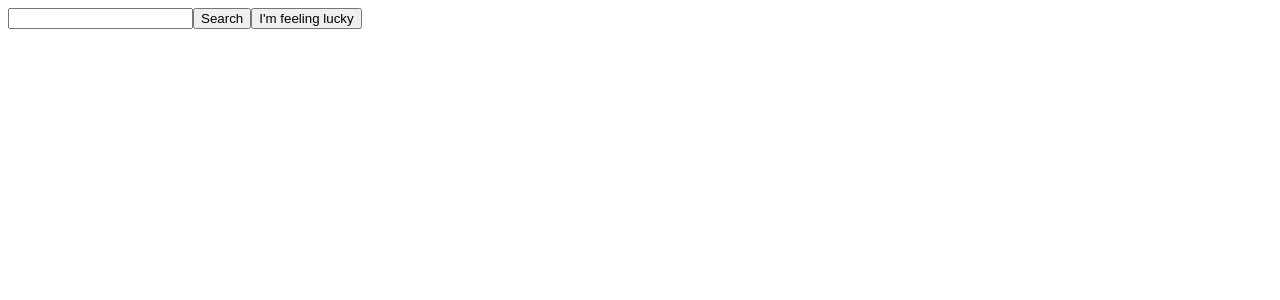
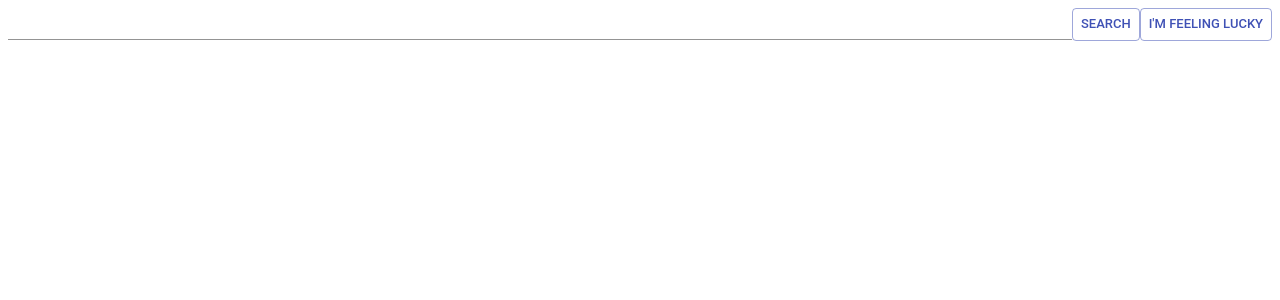
Before and after one commit to AndreyGladkov/hh-school-react, a React (Create React App) app: page / in a window 1280 px wide. Shown: the top 300 px of the page. Built offline with nearby package versions, Linux system fonts and the light colour scheme.

Commit message:
Add some UI

```diff
--- a/package.json
+++ b/package.json
@@ -3,6 +3,7 @@
   "version": "0.1.0",
   "dependencies": {
     "@koa/cors": "2",
+    "@material-ui/core": "^3.9.2",
     "koa": "^2.7.0",
     "koa-router": "^7.4.0",
     "koa-static": "^5.0.0",
--- a/src/components/SearchForm.js
+++ b/src/components/SearchForm.js
@@ -1,4 +1,7 @@
 import React from "react";
+import TextField from '@material-ui/core/TextField';
+import Button from '@material-ui/core/Button';
+import FormGroup from '@material-ui/core/FormGroup';
 
 export default class SearchForm extends React.Component {
   constructor(props) {
@@ -11,9 +14,15 @@ export default class SearchForm extends React.Component {
   render() {
     return (
       <form>
-          <input type="text" value={this.state.id} onChange={this.updateInputValue} />
-          <input type="button" onClick={this.search} value="Search"/>
-          <input type="button" onClick={this.feelingLucky} value="I'm feeling lucky" />
+          <FormGroup row={true}>
+              <TextField style={{ flex: 1 }} value={this.state.id} onChange={this.updateInputValue}/>
+              <Button size="small" variant="outlined" color="primary" onClick={this.search}>
+                  Search
+              </Button>
+              <Button size="small" variant="outlined" color="primary" onClick={this.feelingLucky}>
+                  I'm feeling lucky
+              </Button>
+          </FormGroup>
       </form>)
   }
   updateInputValue(event) {
```
Also changed, not shown: 1 other file (tests, documents, lock files or other folders).
